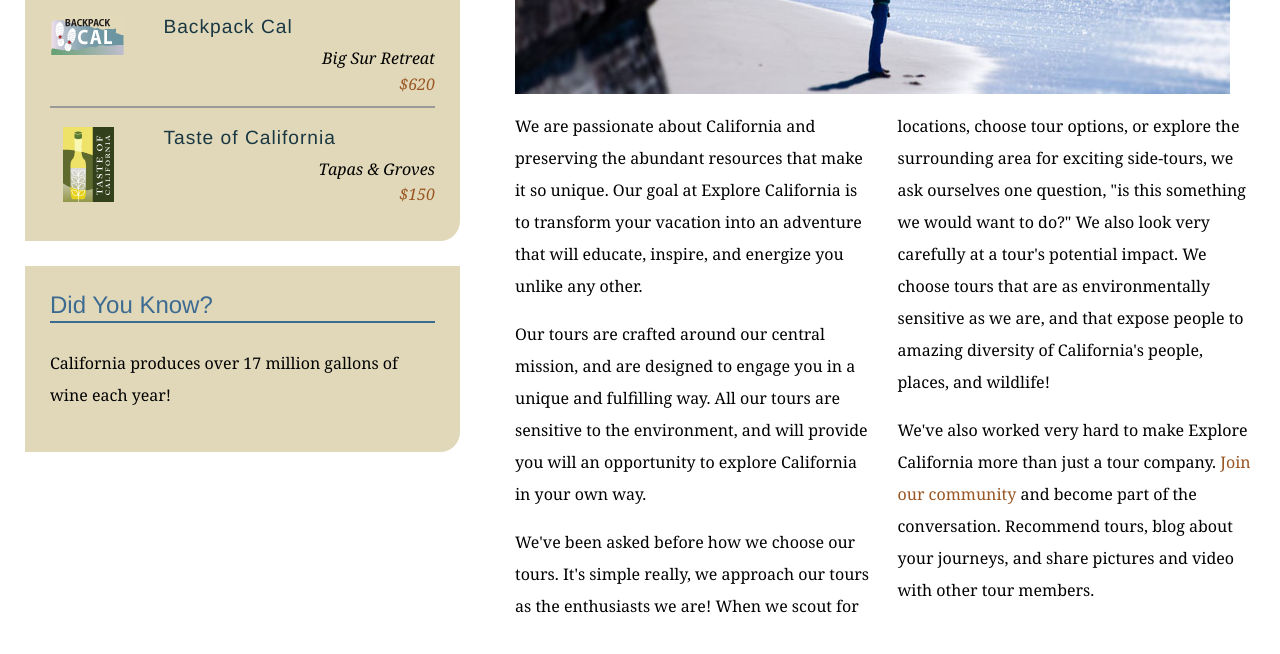
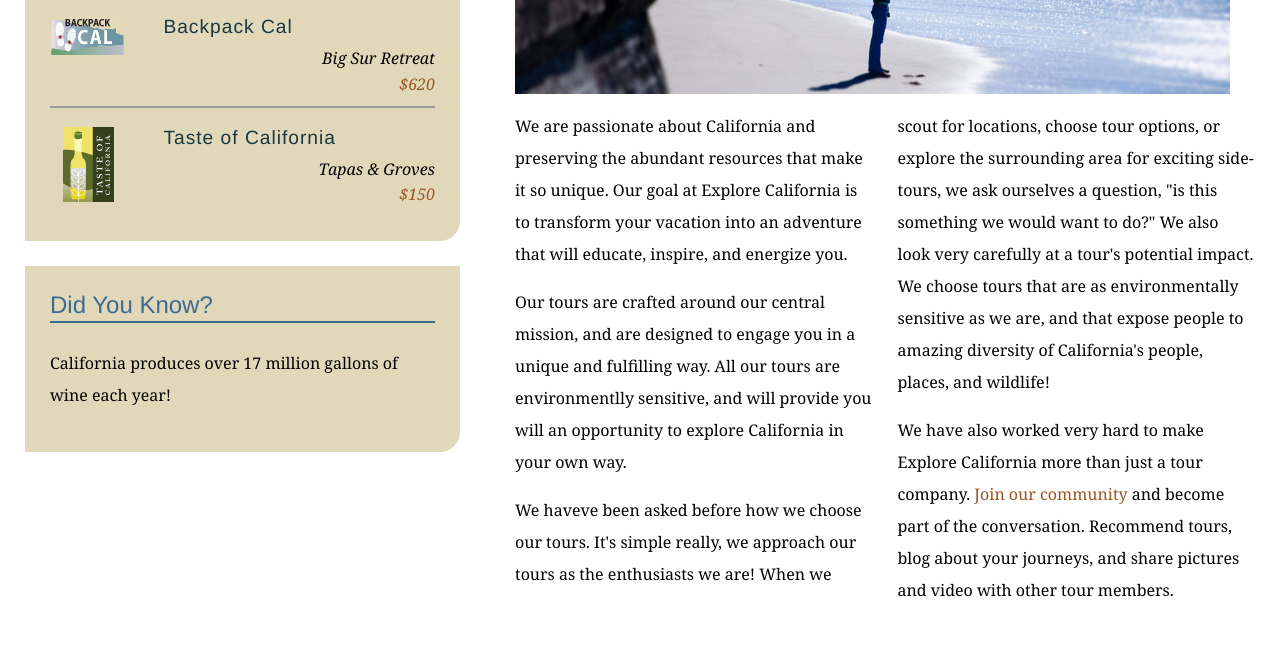
Before and after one commit to sherwinncnadev/explore_california, a plain HTML site: page mission.html in a window 1280 px wide. Shown: the part 590-1244 px from the top of the page. Drawn offline with Linux system fonts and the light colour scheme.

Commit message:
[html] Edit text on mission page

```diff
--- a/mission.html
+++ b/mission.html
@@ -62,10 +62,10 @@
           <h1>Who we are</h1>
           <img src="assets/images/mission_look.jpg" alt="Looking out at the Pacific" class="articleImage" />
           <div class="multiCol">
-            <p>We are passionate about California and preserving the abundant resources that make it so unique. Our goal at Explore California is to transform your vacation into an adventure that will educate, inspire, and energize you unlike any other.</p>
-            <p>Our tours are crafted around our central mission, and are designed to engage you in a unique and fulfilling way. All our tours are sensitive to the environment, and will provide you will an opportunity to explore California in your own way.</p>
-            <p>We've been asked before how we choose our tours. It's simple really, we approach our tours as the enthusiasts we are! When we scout for locations, choose tour options, or explore the surrounding area for exciting side-tours, we ask ourselves one question, &quot;is this something we would want to do?&quot; We also look very carefully at a tour's potential impact. We choose tours that are as environmentally sensitive as we are, and that expose people to amazing diversity of California's people, places, and wildlife!</p>
-            <p>We've also worked very hard to make Explore California more than just a tour company. <a href="explorers/join.html">Join our community</a> and become part of the conversation. Recommend tours, blog about your journeys, and share pictures and video with other tour members.</p>
+            <p>We are passionate about California and preserving the abundant resources that make it so unique. Our goal at Explore California is to transform your vacation into an adventure that will educate, inspire, and energize you.</p>
+            <p>Our tours are crafted around our central mission, and are designed to engage you in a unique and fulfilling way. All our tours are environmentlly sensitive, and will provide you will an opportunity to explore California in your own way.</p>
+            <p>We haveve been asked before how we choose our tours. It's simple really, we approach our tours as the enthusiasts we are! When we scout for locations, choose tour options, or explore the surrounding area for exciting side-tours, we ask ourselves a question, &quot;is this something we would want to do?&quot; We also look very carefully at a tour's potential impact. We choose tours that are as environmentally sensitive as we are, and that expose people to amazing diversity of California's people, places, and wildlife!</p>
+            <p>We have also worked very hard to make Explore California more than just a tour company. <a href="explorers/join.html">Join our community</a> and become part of the conversation. Recommend tours, blog about your journeys, and share pictures and video with other tour members.</p>
           </div>
         </div>
       </div>
```
